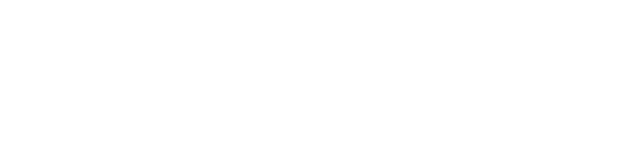
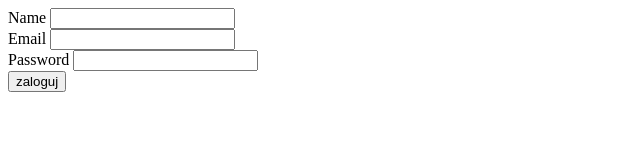
Before and after one commit to PiotrFigura123/myWalletHTML, a plain HTML site: page index.html in a window 1280 px wide. Shown: the whole page, without its empty margins (0-640 px from the left). Drawn offline with Linux system fonts and the light colour scheme.

Commit message:
display login menu

```diff
--- a/index.html
+++ b/index.html
@@ -12,6 +12,11 @@
 </head>
 <body>
 
+	<div id="container">
+	Name     <input type="imie"><br/>
+	Email    <input type="email"><br/>
+	Password <input type="password"><br/>
+	<input type="submit" value="zaloguj">
 
 
 
```
